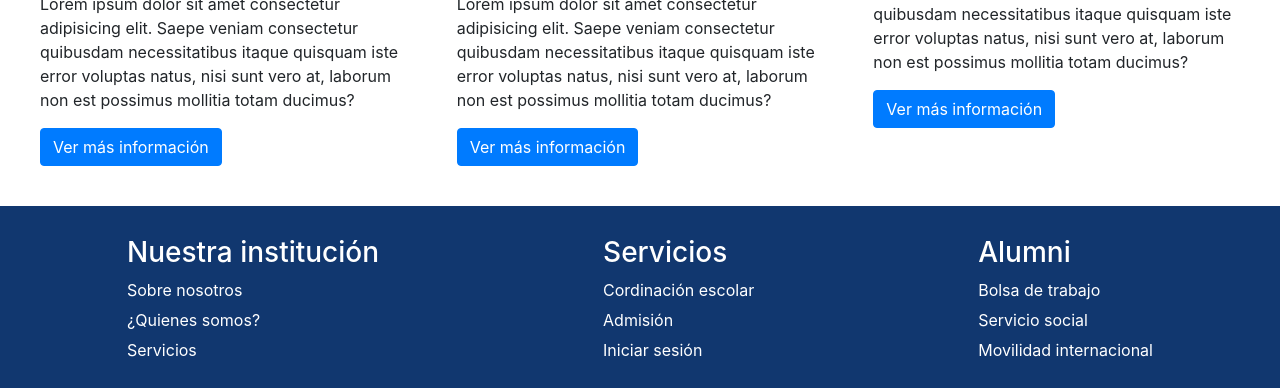
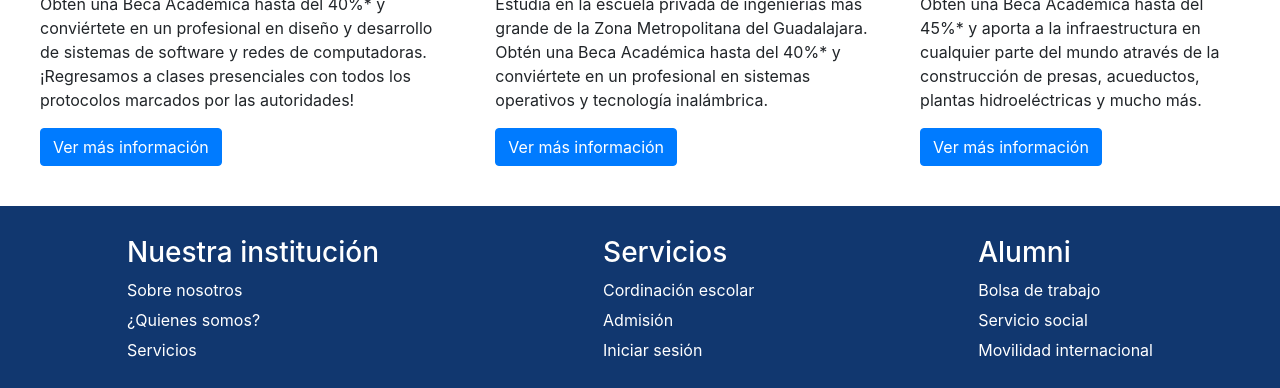
Before and after one commit to crisgp1/aicc-edu, a website: page index.html in a window 1280 px wide. Shown: the part 746-1134 px from the top of the page. Drawn offline with nearby package versions, Linux system fonts and the light colour scheme.

Commit message:
Cambiando Lorem a texto real

```diff
--- a/index.html
+++ b/index.html
@@ -68,18 +68,14 @@
         <div class="articulo-1">
             <img src="img/software.png" height="100px">
             <h2>Ingeniería en software y redes</h2>
-            <p>Lorem ipsum dolor sit amet consectetur adipisicing elit. Saepe veniam consectetur quibusdam
-                necessitatibus itaque quisquam iste error voluptas natus, nisi sunt vero at, laborum non est possimus
-                mollitia totam ducimus?</p>
+            <p>Obtén una Beca Académica hasta del 40%* y conviértete en un profesional en diseño y desarrollo de sistemas de software y redes de computadoras. ¡Regresamos a clases presenciales con todos los protocolos marcados por las autoridades!            </p>
                 <button class="btn btn-primary" href="pages/oferta.html">Ver más información</button>
         </div>
 
         <div class="articulo-2">
             <img src="img/circuito.png" height="100px">
             <h2>Ingeniería en electrónica</h2>
-            <p>Lorem ipsum dolor sit amet consectetur adipisicing elit. Saepe veniam consectetur quibusdam
-                necessitatibus itaque quisquam iste error voluptas natus, nisi sunt vero at, laborum non est possimus
-                mollitia totam ducimus?</p>
+            <p>Estudia en la escuela privada de ingenierías más grande de la Zona Metropolitana del Guadalajara. Obtén una Beca Académica hasta del 40%* y conviértete en un profesional en sistemas operativos y tecnología inalámbrica.</p>
 
                 <button class="btn btn-primary"  href="pages/oferta.html">Ver más información</button>
         </div>
@@ -88,9 +84,8 @@
             <img src="img/fotonica.png" height="100px">
 
             <h2>Ingeniería en fotónica</h2>
-            <p>Lorem ipsum dolor sit amet consectetur adipisicing elit. Saepe veniam consectetur quibusdam
-                necessitatibus itaque quisquam iste error voluptas natus, nisi sunt vero at, laborum non est possimus
-                mollitia totam ducimus?</p>
+            <p>Obtén una Beca Académica hasta del 45%* y aporta a la infraestructura en cualquier parte del mundo através de la construcción de presas, acueductos, plantas hidroeléctricas y mucho más.
+            </p>
 
                 <button class="btn btn-primary"  href="pages/oferta.html">Ver más información</button>
         </div>
```
